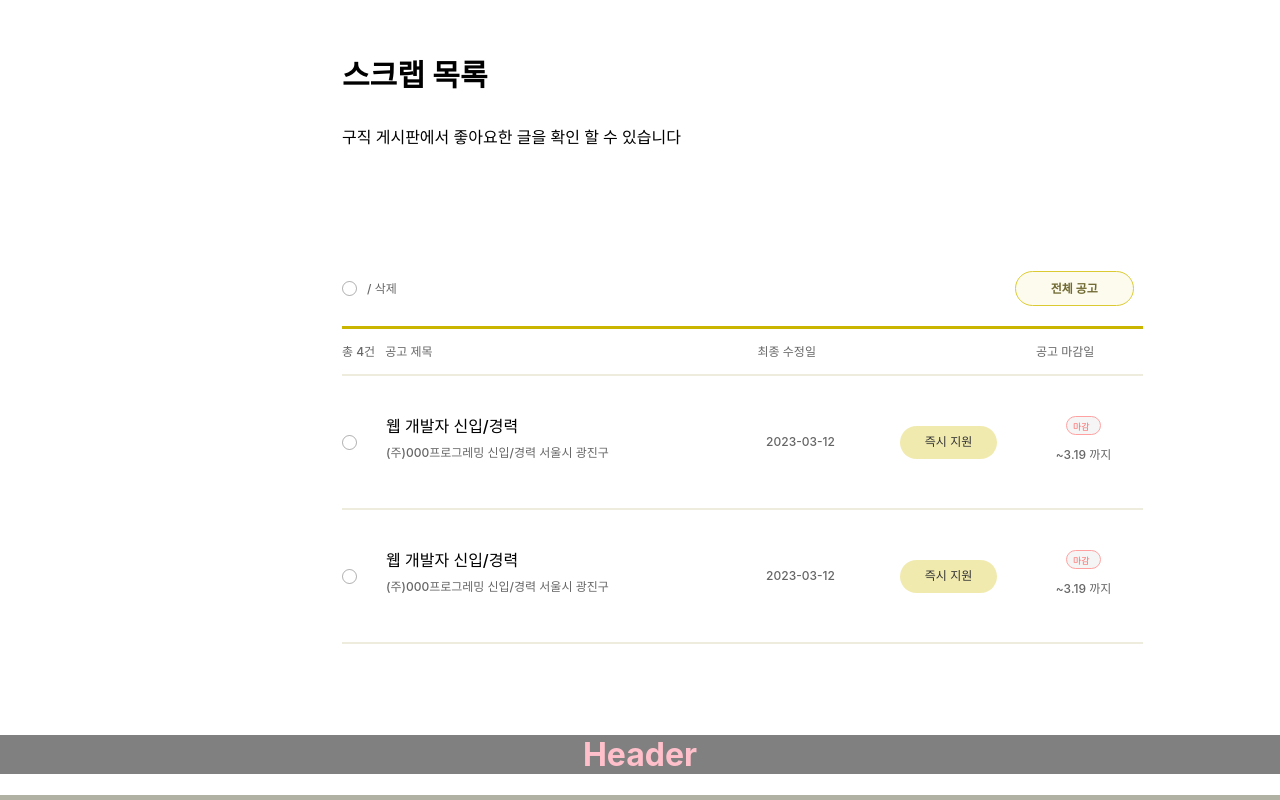
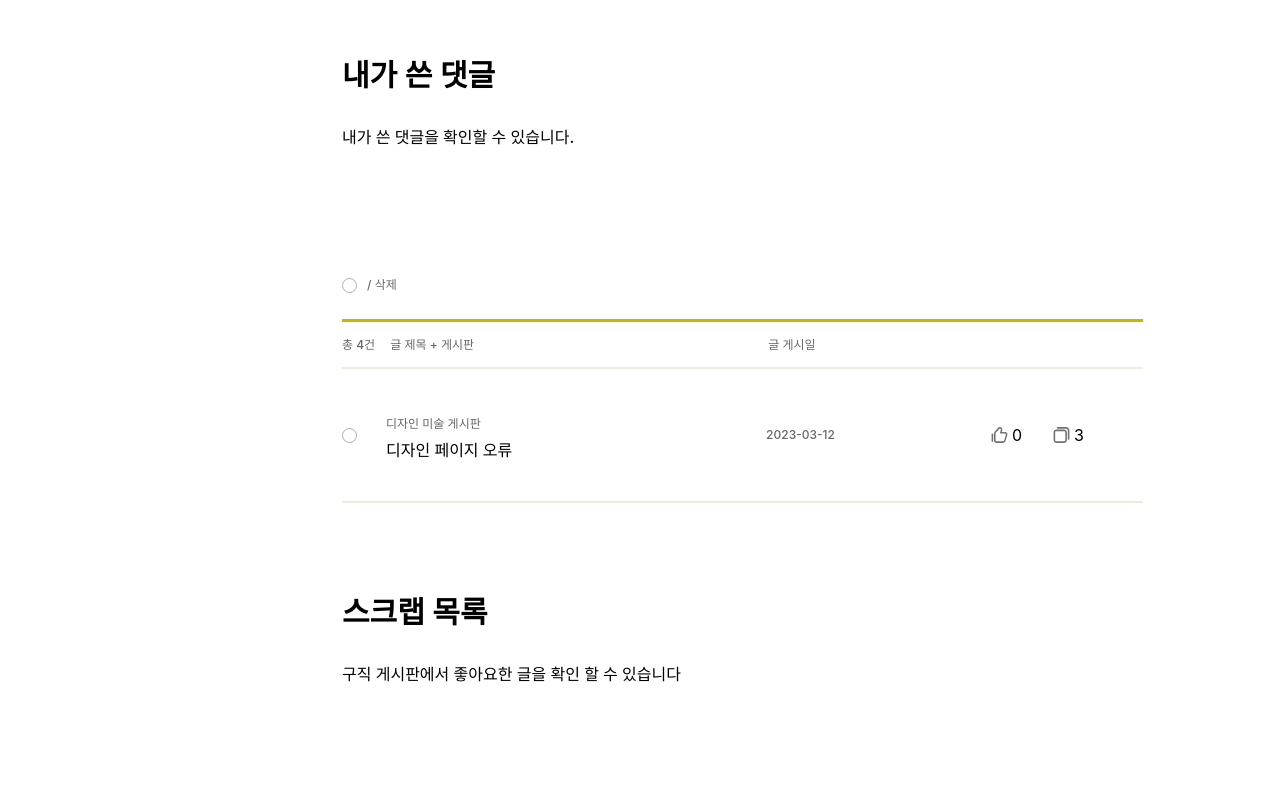
Before and after one commit to Side-Project1/Front-end, a React (Create React App) app: page / in a window 1280 px wide. Shown: the top 800 px of the page. Built offline with nearby package versions, Linux system fonts and the light colour scheme.

Commit message:
feat: commentPage ui 구현

```diff
--- a/src/App.js
+++ b/src/App.js
@@ -5,11 +5,13 @@ import Login from "./constant/Login";
 import Profile from "./constant/MyPage/Profile";
 import Menu from "./constant/MyPage/Menu";
 import Scrap from "./constant/MyPage/Scrap";
+import Comment from "./constant/MyPage/Comment";
 
 function App() {
   return (
     <BrowserRouter>
       <div className="App">
+        <Comment />
         <Scrap />
         <Header />
         <Login />
--- /dev/null
+++ b/src/constant/MyPage/Comment.jsx
@@ -0,0 +1,53 @@
+import * as S from "./Scrap.style";
+// import * as S from "./Comment.style";
+
+const Comment = () => {
+  return (
+    <S.Wrapper>
+      <S.Container>
+        <S.TopSection>
+          <S.Title>내가 쓴 댓글</S.Title>
+          <S.SubTitle>내가 쓴 댓글을 확인할 수 있습니다.</S.SubTitle>
+        </S.TopSection>
+        <S.BottomSection>
+          <S.TopBox>
+            <S.AllSelect></S.AllSelect>
+            <S.Delete>/ 삭제</S.Delete>
+          </S.TopBox>
+          <S.TopBar></S.TopBar>
+          <S.ListHeader>
+            <S.HeaderNumber>총 4건</S.HeaderNumber>
+            <S.HeaderTitle>글 제목 + 게시판</S.HeaderTitle>
+            <S.HeaderDate>글 게시일</S.HeaderDate>
+          </S.ListHeader>
+          <S.Bar></S.Bar>
+          <S.BottomBox>
+            <S.List>
+              <S.ListValue>
+                <S.CheckBox></S.CheckBox>
+                <S.TitleValue>
+                  <S.ListSubTitle>디자인 미술 게시판</S.ListSubTitle>
+                  <S.ListTitle>디자인 페이지 오류</S.ListTitle>
+                </S.TitleValue>
+                <S.ListDate>2023-03-12</S.ListDate>
+                <S.ViewBox>
+                  <S.Icon src="/image/icon/like.svg"></S.Icon>
+                  <S.LikeNumber>0</S.LikeNumber>
+                  <S.Icon src="/image/icon/copy.svg"></S.Icon>
+                  <S.CopyNumber>3</S.CopyNumber>
+                </S.ViewBox>
+                {/* <S.Date>
+                  <S.DateButton>마감</S.DateButton>
+                  <S.DeadLine>~3.19 까지</S.DeadLine>
+                </S.Date> */}
+              </S.ListValue>
+              <S.Bar></S.Bar>
+            </S.List>
+          </S.BottomBox>
+        </S.BottomSection>
+      </S.Container>
+    </S.Wrapper>
+  );
+};
+
+export default Comment;
--- a/src/constant/MyPage/Scrap.style.js
+++ b/src/constant/MyPage/Scrap.style.js
@@ -210,7 +210,8 @@ export const HeaderTitle = styled.div`
   line-height: 28px;
   color: #000000;
   opacity: 0.6;
-  margin-left: 10px;
+  margin-left: 15px;
+  width: 375px;
 `;
 
 export const HeaderDate = styled.div`
@@ -219,7 +220,7 @@ export const HeaderDate = styled.div`
   line-height: 28px;
   color: #000000;
   opacity: 0.6;
-  margin-left: 325px;
+  margin-left: 3px;
 `;
 
 export const HeaderEndDate = styled.div`
@@ -228,5 +229,20 @@ export const HeaderEndDate = styled.div`
   line-height: 28px;
   color: #000000;
   opacity: 0.6;
-  margin-left: 220px;
+  margin-left: 215px;
 `;
+
+export const ViewBox = styled.div`
+  display: flex;
+  margin-left: 90px;
+`;
+
+export const LikeNumber = styled.div`
+  margin-right: 30px;
+`;
+
+export const CopyNumber = styled.div``;
+
+export const Icon = styled.img`
+  margin-right: 3px;
+`;
```
